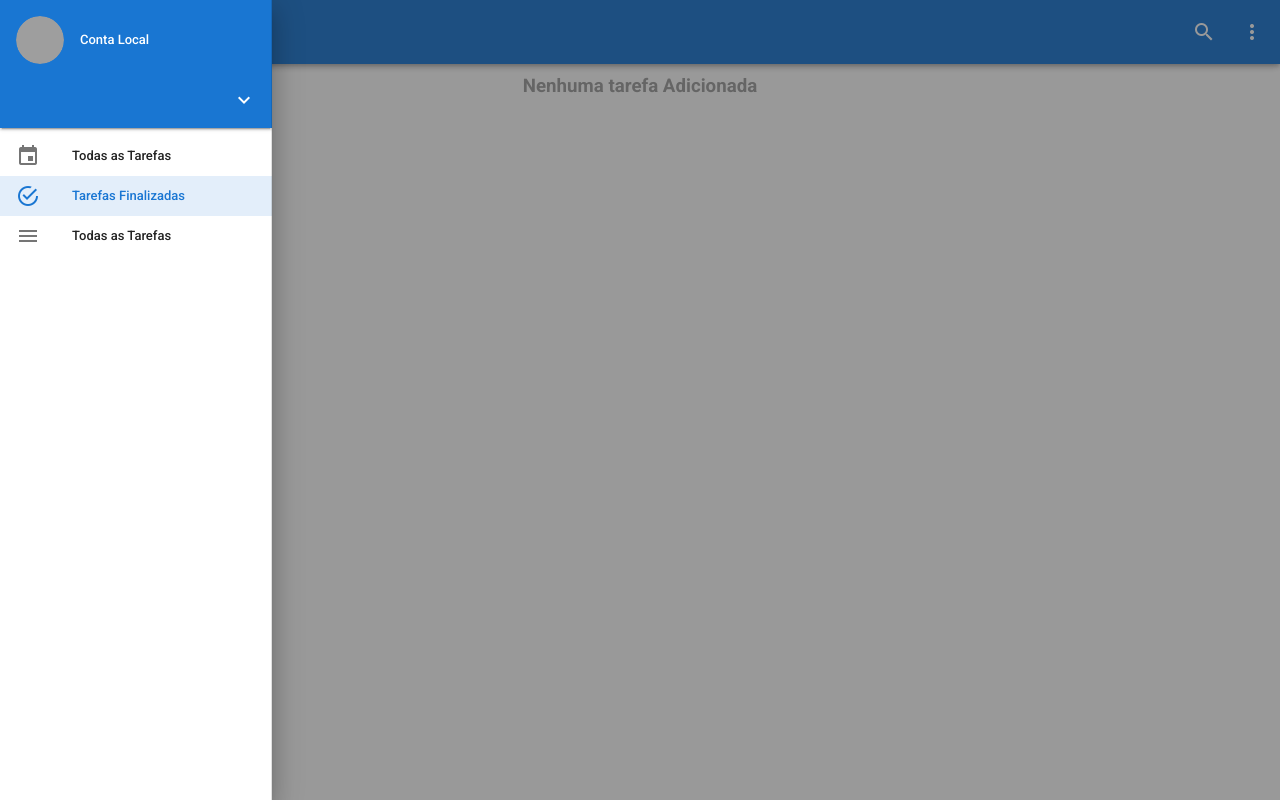
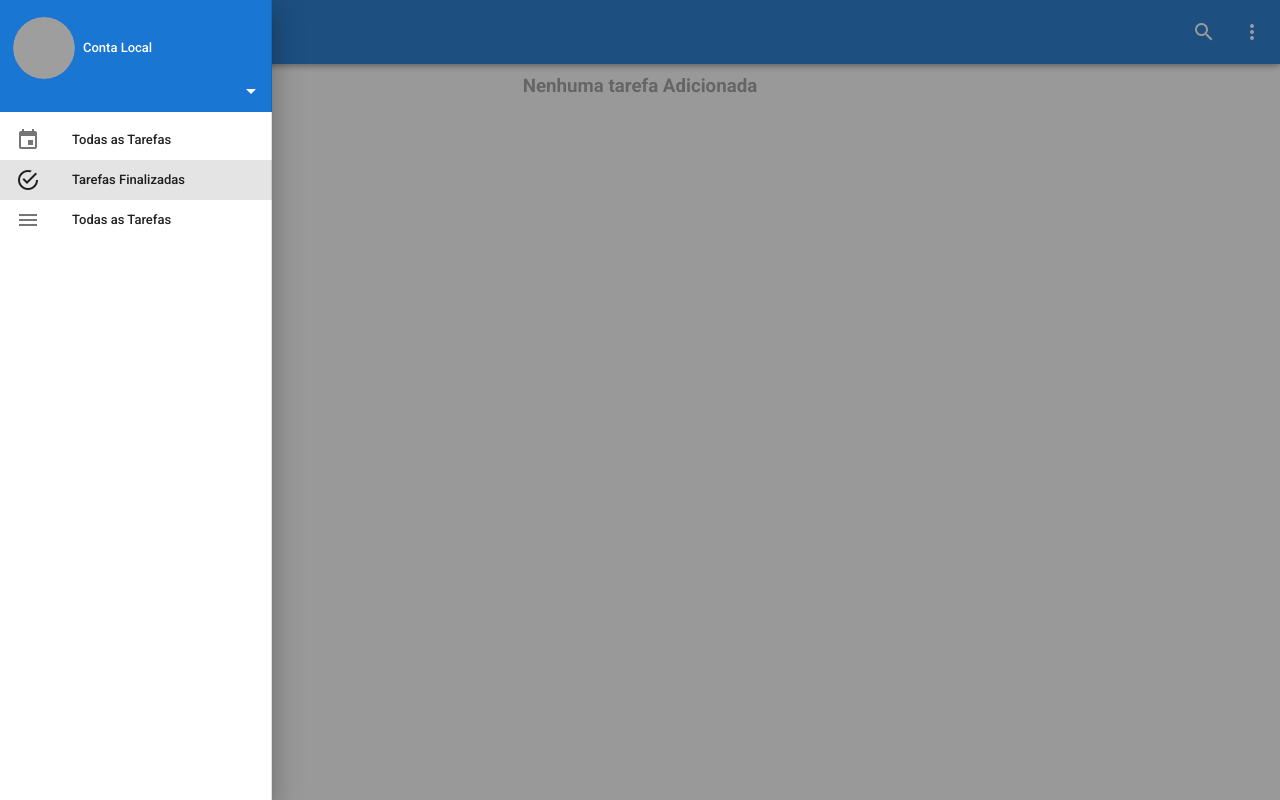
Before and after one commit to betogroo/whendo-v3, a Vue app: page / in a window 1280 px wide. Built offline with nearby package versions, Linux system fonts and the light colour scheme; grey boxes are pictures that could not be loaded.

Commit message:
refactor: Separete DraweProfile into own component

```diff
--- a/src/components/layout/AppBar.vue
+++ b/src/components/layout/AppBar.vue
@@ -15,6 +15,7 @@
         </template>
         <v-list>
           <v-list-item
+            class="mx-2"
             v-for="item in navRightMenu"
             :key="item.title"
             @click="() => {}"
@@ -25,32 +26,13 @@
       </v-menu>
     </v-app-bar>
     <v-navigation-drawer app v-model="drawer" temporary width="272">
-      <div id="profile">
-        <v-card color="primary" dark tile>
-          <v-list dense class="ml-0 pt-0">
-            <v-list-item two-line>
-              <v-list-item-avatar size="48">
-                <img :src="localAccount.imageProfile" />
-              </v-list-item-avatar>
-
-              <v-list-item-content>
-                <v-list-item-title>{{ localAccount.name }}</v-list-item-title>
-                <v-list-item-subtitle v-if="isLogged"
-                  >Logged In</v-list-item-subtitle
-                >
-              </v-list-item-content>
-            </v-list-item>
-            <v-list-item class="justify-end pt-0">
-              <v-icon @click="toggleOptions" dark medium
-                >mdi-chevron-{{ toggleOptionsButton ? 'up' : 'down' }}</v-icon
-              >
-            </v-list-item>
-          </v-list>
-        </v-card>
-      </div>
+      <drawer-profile
+        :isLogged="isLogged"
+        :loggedUser="isLogged ? loggedUser : localUser"
+      />
       <div id="drawer-menu">
         <v-list dense>
-          <v-list-item-group v-model="selectedItem" color="primary">
+          <v-list-item-group v-model="selectedItem">
             <v-list-item v-for="(item, i) in allTaskLists" :key="i">
               <v-list-item-icon>
                 <v-icon v-text="item.icon"></v-icon>
@@ -67,8 +49,13 @@
 </template>
 
 <script>
+import DrawerProfile from '@/components/layout/widgets/DrawerProfile.vue'
 export default {
   name: 'AppBar',
+
+  components: {
+    DrawerProfile
+  },
 
   props: {
     title: {
@@ -78,17 +65,17 @@ export default {
   },
 
   data: () => ({
-    toggleOptionsButton: 0,
-    isLogged: 0,
+    isLogged: false,
     loggedUser: {
       name: 'Luiz Roberto Cintra',
       imageProfile: 'https://randomuser.me/api/portraits/men/81.jpg',
       email: 'luizRoberto@gmail.com'
     },
-    localAccount: {
+    localUser: {
       name: 'Conta Local',
       imageProfile:
-        'https://www.pngarts.com/files/10/Default-Profile-Picture-Download-PNG-Image.png'
+        'https://www.pngarts.com/files/10/Default-Profile-Picture-Download-PNG-Image.png',
+      email: ''
     },
     drawer: true,
     navRightMenu: [
@@ -112,9 +99,6 @@ export default {
   methods: {
     toggleDrawer() {
       this.$emit('toggleDrawer')
-    },
-    toggleOptions() {
-      this.toggleOptionsButton = !this.toggleOptionsButton
     }
   },
 
@@ -127,4 +111,8 @@ export default {
 }
 </script>
 
-<style></style>
+<style scoped>
+#profile {
+  border-bottom: 1px solid rgba(0, 0, 0, 0.1);
+}
+</style>
--- /dev/null
+++ b/src/components/layout/widgets/DrawerProfile.vue
@@ -0,0 +1,50 @@
+<template>
+  <v-sheet outlined tile id="profile" color="primary">
+    <v-list max-height="120px" dense class="pa-0" subheader>
+      <v-list-item dark two-line class="mt-0 pb-0 pl-3 pt-4">
+        <v-list-item-avatar class="ma-0" size="62">
+          <img :src="loggedUser.imageProfile" />
+        </v-list-item-avatar>
+
+        <v-list-item-content class="pl-2">
+          <v-list-item-title>{{ loggedUser.name }}</v-list-item-title>
+          <v-list-item-subtitle v-if="isLogged">{{
+            loggedUser.email
+          }}</v-list-item-subtitle>
+        </v-list-item-content>
+      </v-list-item>
+      <div class="d-flex flex-row-reverse pr-2 pb-2">
+        <v-icon @click="toggleOptions" medium dark
+          >mdi-menu-{{ toggleOptionsButton ? 'up' : 'down' }}</v-icon
+        >
+      </div>
+    </v-list>
+  </v-sheet>
+</template>
+
+<script>
+export default {
+  name: 'DrawerProfile',
+
+  props: {
+    loggedUser: {
+      type: Object,
+      required: true
+    },
+    isLogged: {
+      type: Boolean,
+      default: false
+    }
+  },
+
+  data: () => ({
+    toggleOptionsButton: 0
+  }),
+
+  methods: {
+    toggleOptions() {
+      this.toggleOptionsButton = !this.toggleOptionsButton
+    }
+  }
+}
+</script>
```
